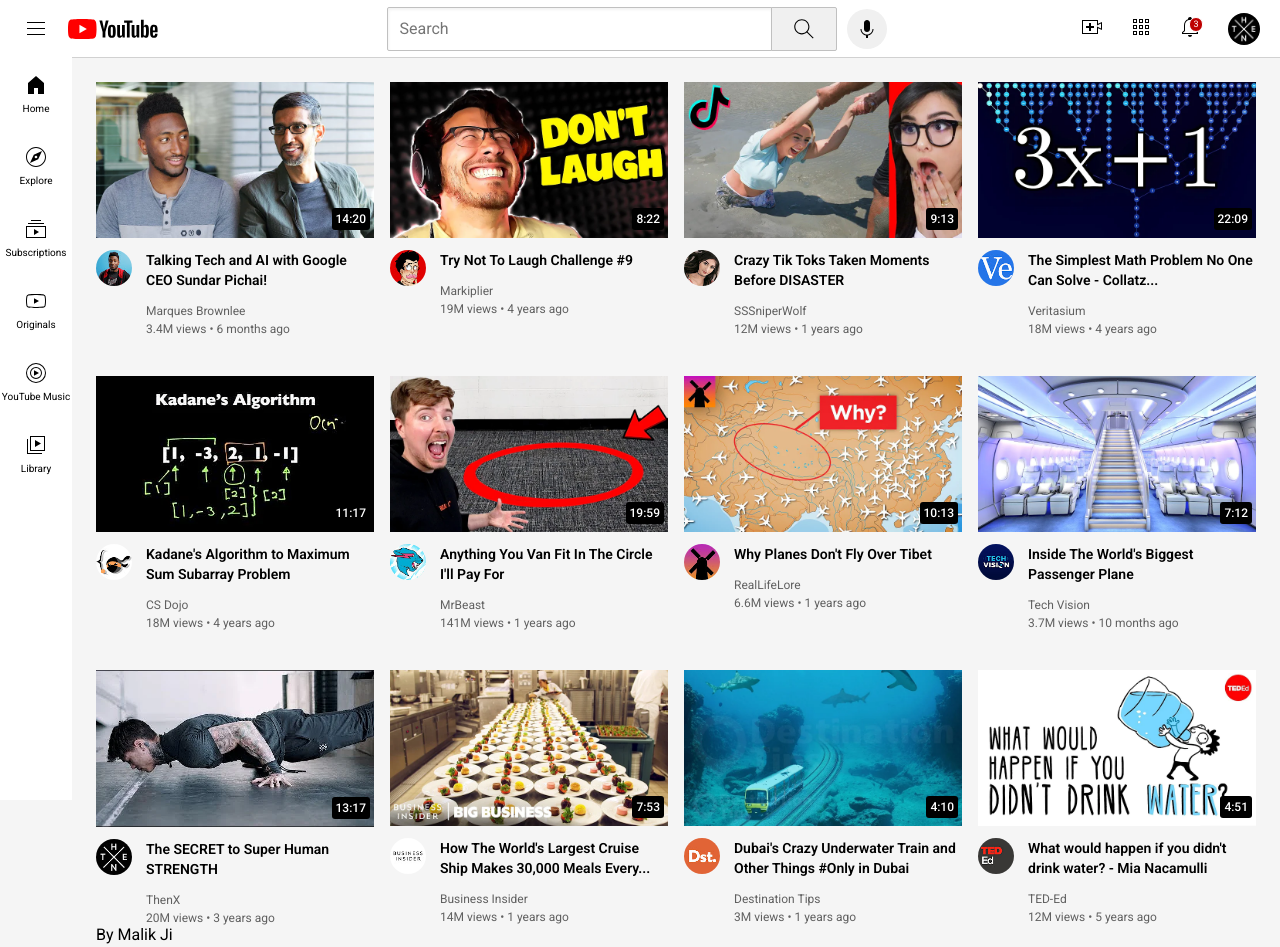
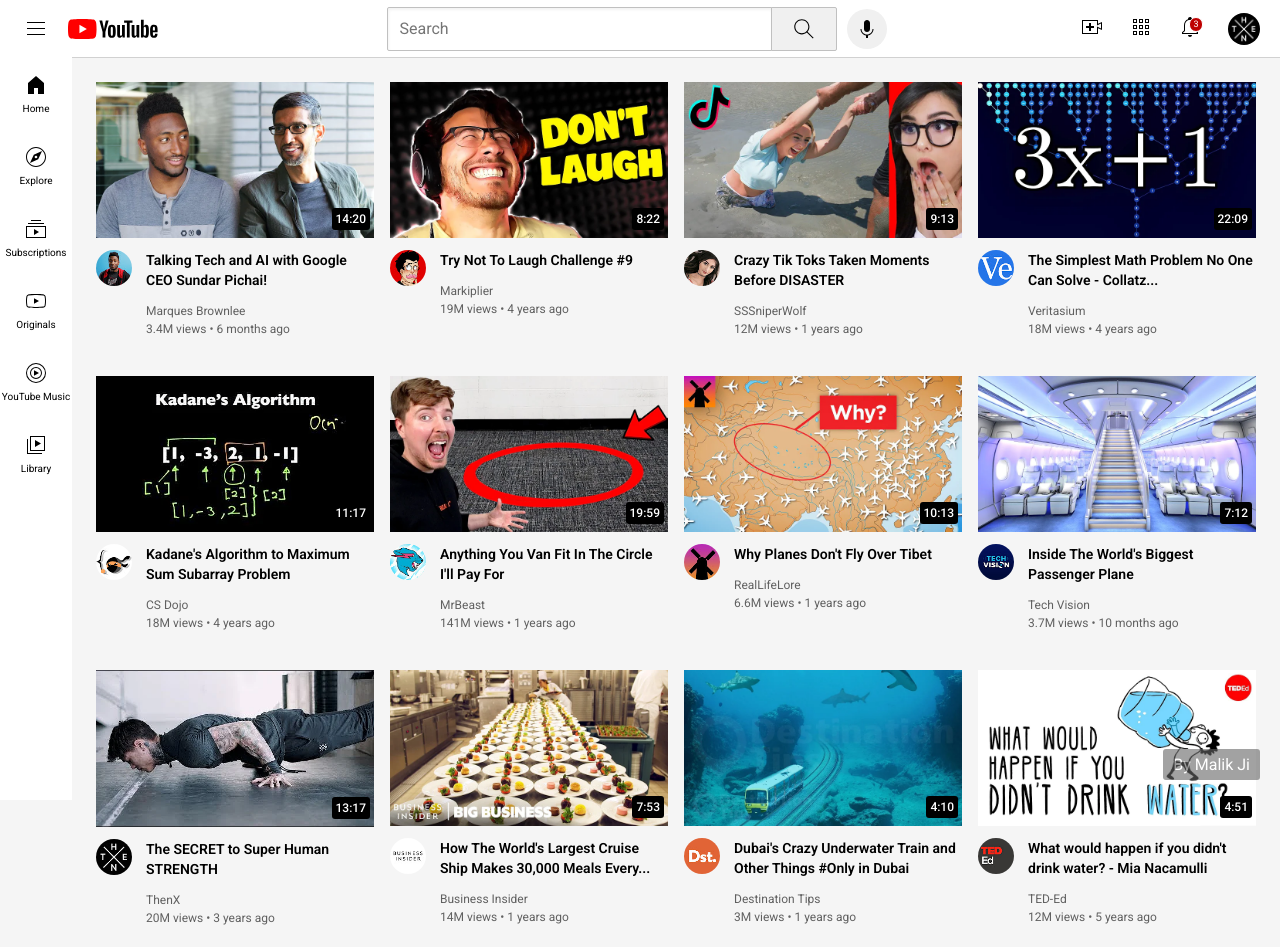
Before and after one commit to Malik-Ji-02/Malik-repository, a plain HTML site: page 1_youtube.html in a window 1280 px wide. Drawn offline with Linux system fonts and the light colour scheme.

Commit message:
Update 1_youtube.css

```diff
--- a/1_youtube.css
+++ b/1_youtube.css
@@ -343,3 +343,17 @@ body{
     color: rgb(96, 96, 96);
     font-size: 12px;
 }
+
+
+
+
+.owner-name{
+    position:fixed;
+    padding:6px 10px;
+    bottom:20px;
+    right:20px;
+    background-color: rgb(100, 100, 100);
+    border-radius:3px;
+    color:white;
+    opacity:60%;
+}
```
